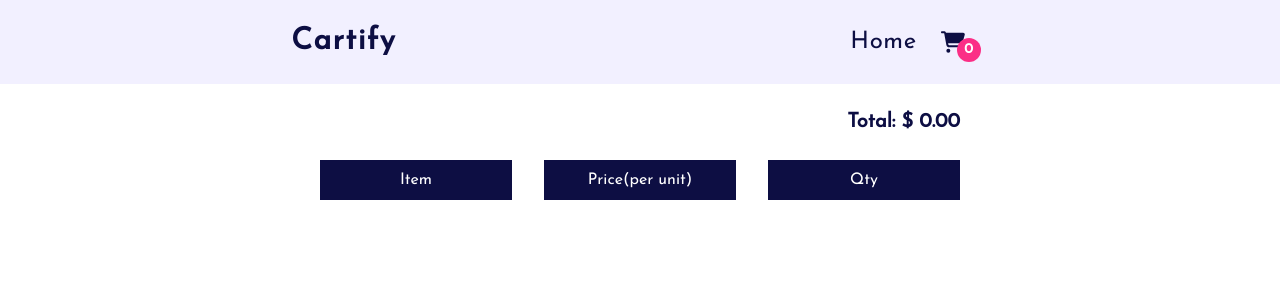
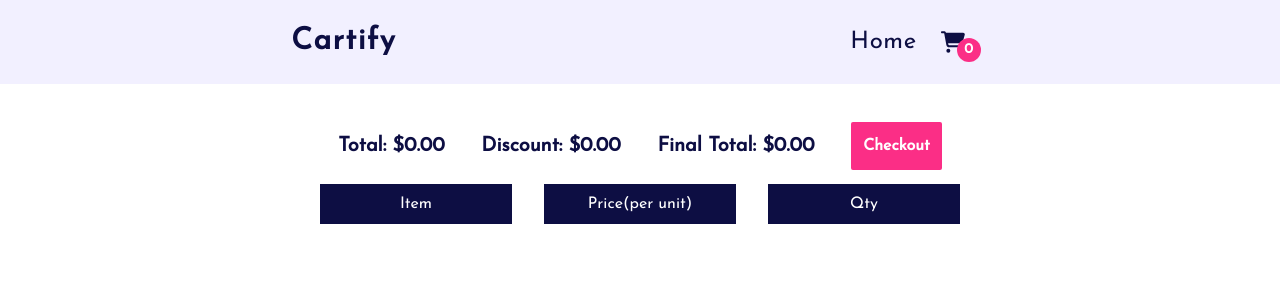
Before and after one commit to GautamRaj-12/cartify, a Next.js app: page /cart in a window 1280 px wide. Shown: the top 300 px of the page. Built offline with nearby package versions, Linux system fonts and the light colour scheme.

Commit message:
Some bug fixex

```diff
--- a/src/app/cart/page.tsx
+++ b/src/app/cart/page.tsx
@@ -6,13 +6,19 @@ import {
   selectCartTotal,
   updateItemQuantity,
   removeItem,
+  clearCart,
 } from "@/lib/features/cart/cartSlice";
 import { FaTrash } from "react-icons/fa6";
+import { useRouter } from "next/navigation";
+import { useState, useEffect } from "react";
 
 const Cart = () => {
   const cartItems = useSelector((state: RootState) => state.cart.items);
   const cartTotal = useSelector(selectCartTotal);
   const dispatch = useDispatch();
+  const router = useRouter();
+
+  const [buttonDisable, setButtonDisable] = useState<boolean>(true);
 
   const handleQuantityChange = (id: number, newQuantity: number) => {
     if (newQuantity >= 1) {
@@ -24,13 +30,58 @@ const Cart = () => {
     dispatch(removeItem(id));
   };
 
+  const handleCheckout = () => {
+    if (cartItems.length >= 1) {
+      dispatch(clearCart());
+      router.push("/checkout");
+    }
+  };
+
+  useEffect(() => {
+    if (cartItems.length >= 1) {
+      setButtonDisable(false);
+    } else {
+      setButtonDisable(true);
+    }
+  }, [cartItems]);
+
+  let USDollar = new Intl.NumberFormat("en-US", {
+    style: "currency",
+    currency: "USD",
+  });
+
+  let discount = 0;
+  if (cartTotal >= 100 && cartTotal < 200) {
+    discount = cartTotal * 0.2;
+  }
+  if (cartTotal >= 200 && cartTotal < 500) {
+    discount = cartTotal * 0.3;
+  }
+  if (cartTotal >= 500) {
+    discount = cartTotal * 0.4;
+  }
   return (
     <>
       <Header />
       <section className="w-1/2 mx-auto my-6">
-        <p className="text-xl font-semibold mt-6 text-right mb-6 text-[#0D0E43]">
-          Total: $ {cartTotal.toFixed(2)}
-        </p>
+        <div className="flex justify-around items-center">
+          <p className="text-xl font-semibold mt-6 mb-6 text-[#0D0E43]">
+            Total: {USDollar.format(cartTotal)}
+          </p>
+          <p className="text-xl font-semibold mt-6 mb-6 text-[#0D0E43]">
+            Discount: {USDollar.format(discount)}
+          </p>
+          <p className="text-xl font-semibold mt-6 mb-6 text-[#0D0E43]">
+            Final Total: {USDollar.format(cartTotal - discount)}
+          </p>
+          <button
+            className="bg-[#FB2E86] opacity-3 text-white px-3 h-12 rounded-sm font-semibold hover:-translate-y-2 hover:bg-white hover:border hover:border-[#FB2E86] hover:text-[#151875] transition-all duration-300 disabled:cursor-not-allowed"
+            onClick={handleCheckout}
+            disabled={buttonDisable}
+          >
+            Checkout
+          </button>
+        </div>
         <div className="grid grid-cols-3 gap-8 mb-4 items-center">
           <div className="bg-[#0D0E43]">
             <p className="text-center text-white p-2 rounded-sm">Item</p>
@@ -61,7 +112,7 @@ const Cart = () => {
                 </h1>
               </div>
               <h2 className="justify-self-center">
-                ${cartItem.price.toFixed(2)}
+                {USDollar.format(cartItem.price)}
               </h2>
               <div className="justify-self-center flex gap-6">
                 <input
--- /dev/null
+++ b/src/app/checkout/page.tsx
@@ -0,0 +1,24 @@
+import { FaHeart } from "react-icons/fa6";
+import Link from "next/link";
+
+const Checkout = () => {
+  return (
+    <>
+      <div className="flex flex-col w-screen h-screen items-center justify-center gap-6 text-[#151875]">
+        <div className="flex items-center justify-center gap-6">
+          <h2 className="text-[48px]">Order has been placed</h2>
+          <FaHeart color="#FB2E86" fontSize={48} />
+        </div>
+        <h3 className="text-3xl">Thank You</h3>
+        <Link
+          href="/"
+          className="italic font-semibold border-b-2 border-[#FB2E86]"
+        >
+          Back to Home
+        </Link>
+      </div>
+    </>
+  );
+};
+
+export default Checkout;
--- /dev/null
+++ b/src/app/not-found.tsx
@@ -0,0 +1,18 @@
+import Image from "next/image";
+import Link from "next/link";
+const NotFound = () => {
+  return (
+    <>
+      <div className="flex flex-col justify-center items-center w-screen h-screen">
+        <h2 className="sm:text-3xl text-xl font-bold">
+          Uh! Oh! Page Not Found...
+        </h2>
+        <Image src="./404.svg" alt="" width={800} height={800} />
+        <Link href="/" className="text-lg underline">
+          Back to home
+        </Link>
+      </div>
+    </>
+  );
+};
+export default NotFound;
--- a/src/components/ProductList.tsx
+++ b/src/components/ProductList.tsx
@@ -32,6 +32,10 @@ const ProductList = (props: ProductListProps) => {
       setNotify(false);
     }, 3000);
   };
+  let USDollar = new Intl.NumberFormat("en-US", {
+    style: "currency",
+    currency: "USD",
+  });
   return (
     <>
       <div className="grid md:grid-cols-3 sm:grid-cols-2 grid-cols-1 mx-auto my-6 w-[90%] max-w-[1200px] gap-6">
@@ -50,7 +54,7 @@ const ProductList = (props: ProductListProps) => {
               </div>
               <div className="p-2 flex justify-between text-[#151875]">
                 <h1>{product.title.slice(0, 30) + "..."}</h1>
-                <h2>$ {product.price}</h2>
+                <h2>{USDollar.format(product.price)}</h2>
               </div>
               <div className="flex justify-center p-2">
                 <button
```
Also changed, not shown: public/404.svg (added).
